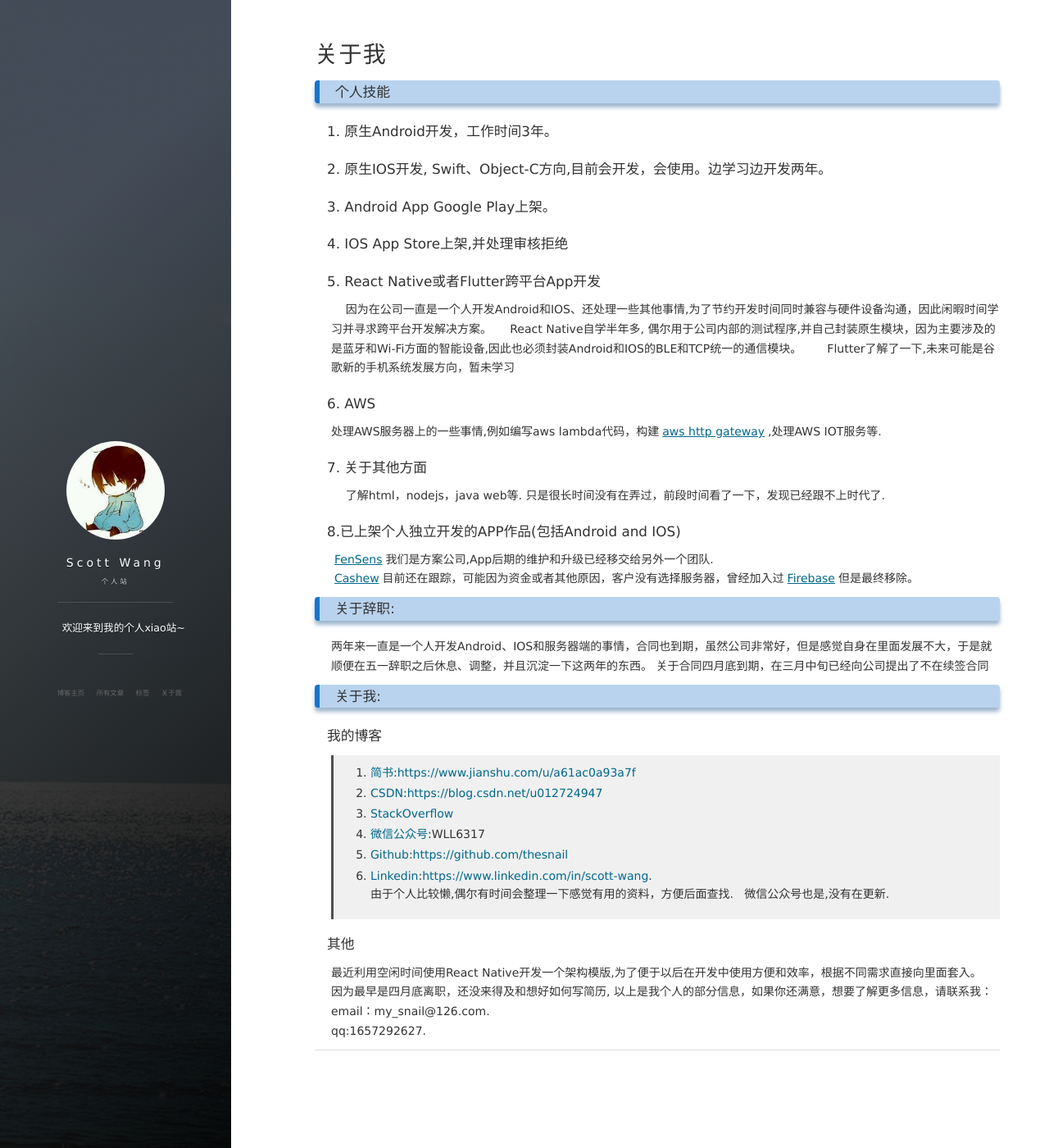
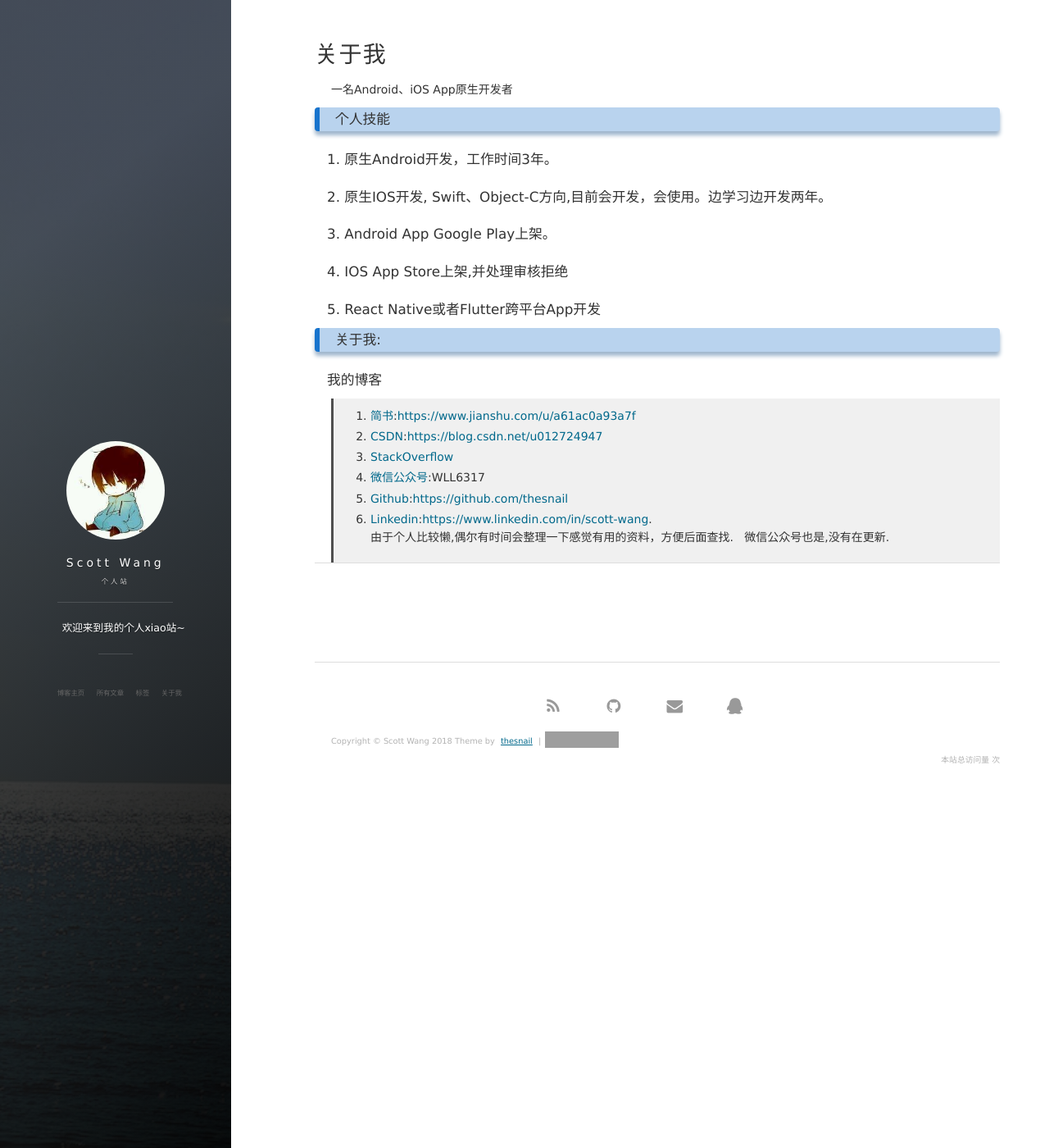
Before and after one commit to thesnail/thesnail.github.io, a Jekyll site: the page built from about.md, in a window 1280 px wide and 1400 px high. Shown: the whole window at 82% size. Built offline with Jekyll 4.4.1, drawn with Linux system fonts in a browser that asks for light colours; nearby versions of some CDN libraries; comment, search, counter and statistics services are not loaded; grey boxes are pictures that could not be loaded.

Commit message:
Update about.md

```diff
--- a/about.md
+++ b/about.md
@@ -2,6 +2,7 @@
 layout: page
 title: 关于我
 ---
+一名Android、iOS App原生开发者
 
 ### 个人技能
 #### 1. 原生Android开发，工作时间3年。
@@ -9,19 +10,7 @@
 #### 3. Android App Google Play上架。
 #### 4. IOS App Store上架,并处理审核拒绝
 #### 5. React Native或者Flutter跨平台App开发
-&nbsp;&nbsp;&nbsp;&nbsp;因为在公司一直是一个人开发Android和IOS、还处理一些其他事情,为了节约开发时间同时兼容与硬件设备沟通，因此闲暇时间学习并寻求跨平台开发解决方案。
-&nbsp;&nbsp;&nbsp;&nbsp;React Native自学半年多, 偶尔用于公司内部的测试程序,并自己封装原生模块，因为主要涉及的是蓝牙和Wi-Fi方面的智能设备,因此也必须封装Android和IOS的BLE和TCP统一的通信模块。
-&nbsp;&nbsp;&nbsp;&nbsp;Flutter了解了一下,未来可能是谷歌新的手机系统发展方向，暂未学习
-#### 6. AWS
-处理AWS服务器上的一些事情,例如编写aws lambda代码，构建[aws http gateway](https://blog.csdn.net/u012724947/article/details/52896720),处理AWS IOT服务等.
-#### 7. 关于其他方面
-&nbsp;&nbsp;&nbsp;&nbsp;了解html，nodejs，java web等. 只是很长时间没有在弄过，前段时间看了一下，发现已经跟不上时代了.
-#### 8.已上架个人独立开发的APP作品(包括Android and IOS)
-[FenSens](https://fensens.com)我们是方案公司,App后期的维护和升级已经移交给另外一个团队.
-[Cashew](http://gocashew.com)目前还在跟踪，可能因为资金或者其他原因，客户没有选择服务器，曾经加入过[Firebase](https://firebase.google.com)但是最终移除。
-### 关于辞职:
-两年来一直是一个人开发Android、IOS和服务器端的事情，合同也到期，虽然公司非常好，但是感觉自身在里面发展不大，于是就顺便在五一辞职之后休息、调整，并且沉淀一下这两年的东西。
-关于合同四月底到期，在三月中旬已经向公司提出了不在续签合同
+
 ### 关于我:
 #### 我的博客
 >1. [简书](https://www.jianshu.com/u/a61ac0a93a7f):[https://www.jianshu.com/u/a61ac0a93a7f](https://www.jianshu.com/u/a61ac0a93a7f)
@@ -33,9 +22,4 @@
 由于个人比较懒,偶尔有时间会整理一下感觉有用的资料，方便后面查找.
 微信公众号也是,没有在更新.
 
-#### 其他
-最近利用空闲时间使用React Native开发一个架构模版,为了便于以后在开发中使用方便和效率，根据不同需求直接向里面套入。
-因为最早是四月底离职，还没来得及和想好如何写简历, 以上是我个人的部分信息，如果你还满意，想要了解更多信息，请联系我：
-email：my_snail@126.com.
-qq:1657292627.
 {% include comments.html %}
```
